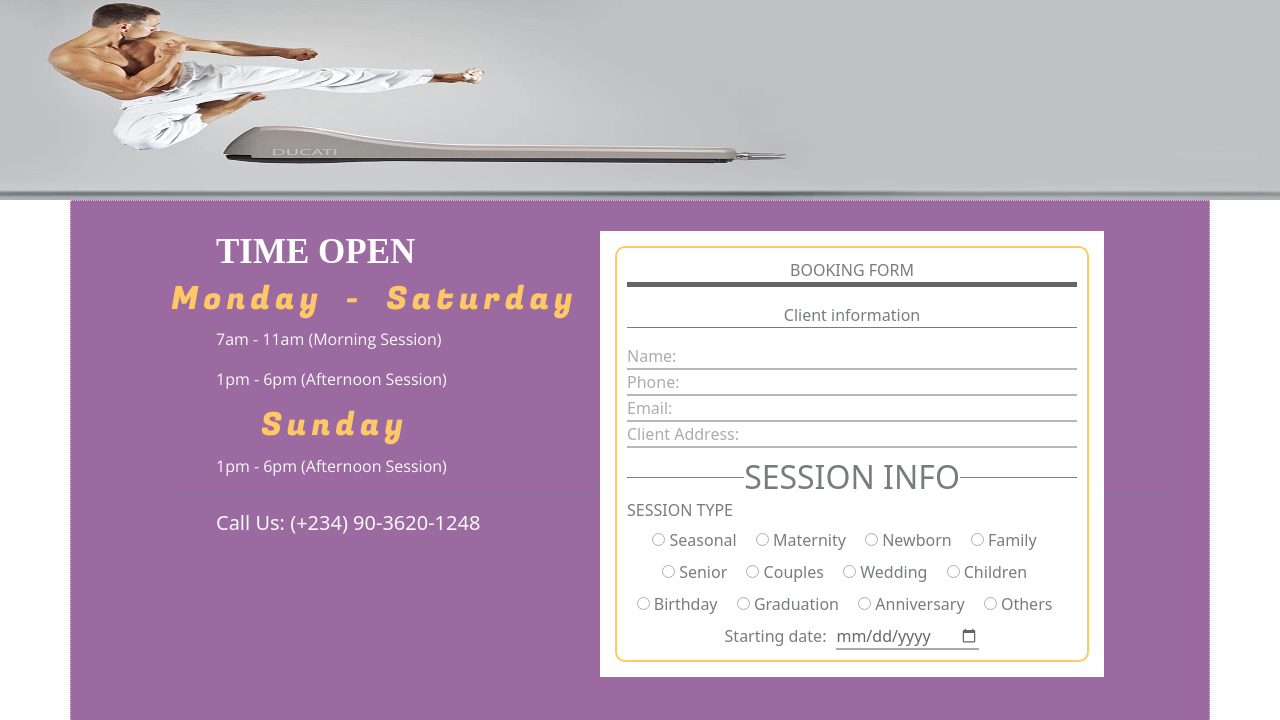
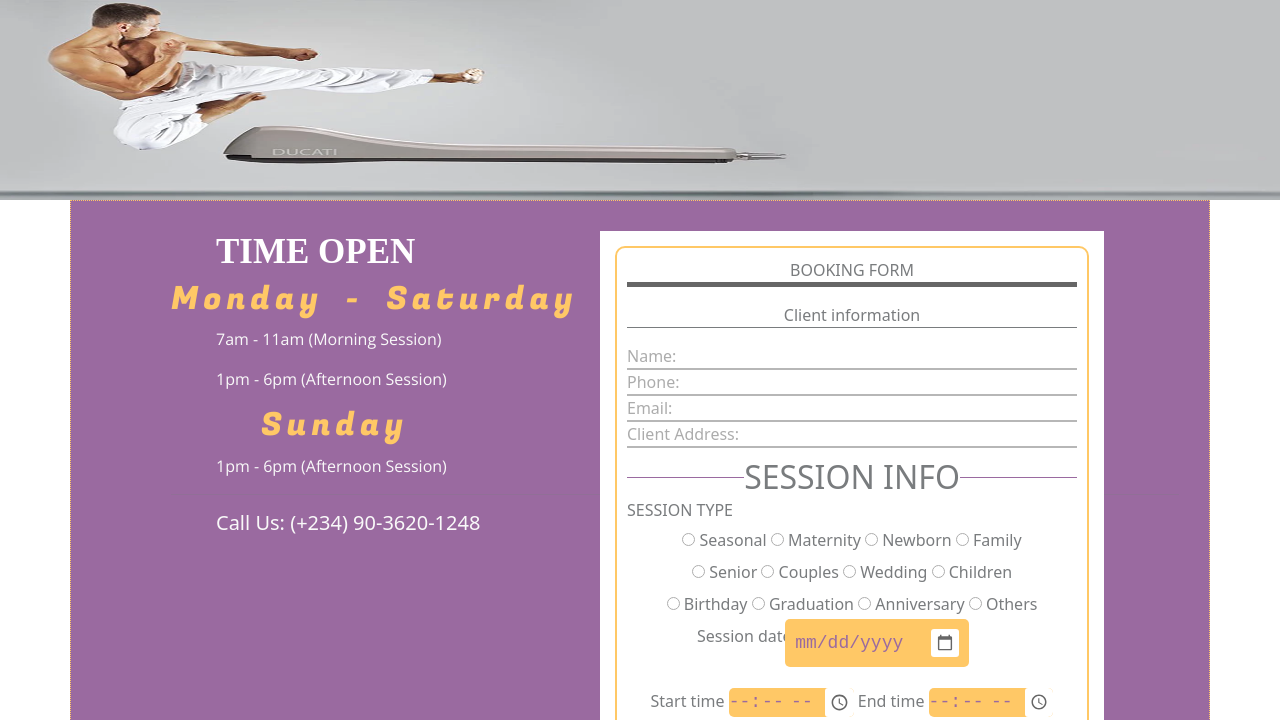
Before and after one commit to Blessingjosh/Lazzylens, a plain HTML site: page Book.html in a window 1280 px wide. Both pictures are taken after a click on the input "Book Online". Shown: the part 80-800 px from the top of the page. Drawn offline with nearby package versions, Linux system fonts and the light colour scheme; a web font is replaced by a local one.

Commit message:
new changes

```diff
--- a/Book.css
+++ b/Book.css
@@ -218,7 +218,6 @@ right: 900px;
 }
 .four
 {
-  /* text-align: left; */
   width: 100%;
   border-bottom: 2px solid #888888;
   border-top: none;
@@ -261,7 +260,7 @@ right: 900px;
 }
 
 .carbo{
-  margin-right: 15px;
+  /* margin-right: 15px; */
   margin-bottom: 8px;
 
 }
@@ -269,13 +268,53 @@ right: 900px;
   border-top: none;
   border-left: none;
   border-right: none;
-  margin-left: 10px;
+  /* margin-left: 10px; */
 
 }
 .Starting{
+  /* margin-top: 5px; */
+  text-align: left;
+  margin-left: 70px;
+}
+
+input[type="date"]{
+    background-color:#ffa400 ;
+    padding: 10px;
+    position: absolute;
+    transform: translate(-50%,-50%);
+    top: 75%;
+    left: 55%;
+    font-family: "Roboto Mono",monospace;
+    color: #570861;
+    font-size: 18px;
+    border: none;
+    outline: none;
+    border-radius: 5px;
+}
+::-webkit-calendar-picker-indicator{
+    background-color: #ffffff;
+    padding: 5px;
+    cursor: pointer;
+    border-radius: 3px;
+}
+input[type="time"]{
+  background-color:#ffa400 ;
+  font-family: "Roboto Mono",monospace;
+  color: #570861;
+  font-size: 18px;
+  border: none;
+  outline: none;
+  border-radius: 5px;
+}
+.five
+{
+  width: 100%;
+  border-bottom: 2px solid #888888;
+  border-top: none;
+  border-left: none;
+  border-right: none;
   margin-top: 10px;
-  text-align: left;
-  /* font-size: 10px; */
+
 }
 @media screen and (max-width: 1000px) {
   .w li a{
--- a/Book.html
+++ b/Book.html
@@ -95,7 +95,13 @@
 <label class="carbo" for="carbohydrate">Anniversary</label>
 <input type="radio" onclick="others()" name="fav_language" id="carbohydrate" value="carbohydrate">
 <label class="carbo" for="carbohydrate">Others</label>
-    <span class="Starting">Starting date:<input class="date" type="date"  min="2024-05-17"></span>
+    <p class="Starting">Session date:<input class="date" type="date"  min="2024-05-17"></p><br>
+    <span class="start">Start time <input type="time"></span>
+    <span class="start">End time <input type="time"></span>
+    <div class="one">
+      <input class="five" type="text" placeholder="Location:"><br>
+
+    </div>
       </form>
 
     </div>
```
Also changed, not shown: Tour.html (+0 -14 lines).
